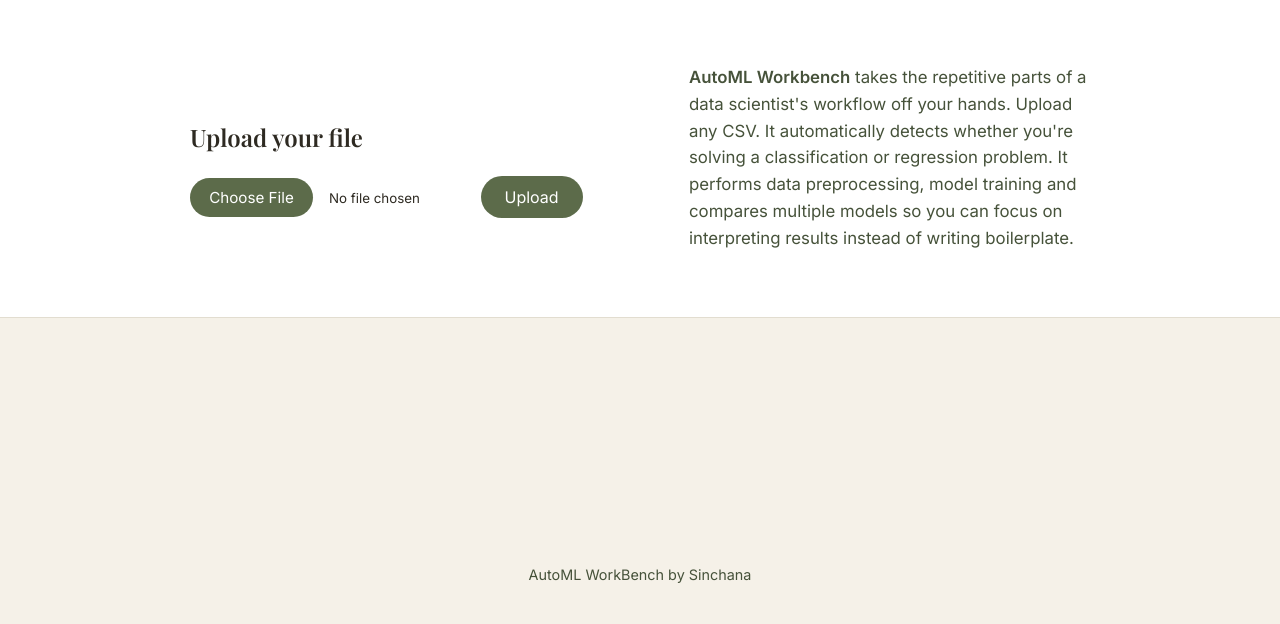
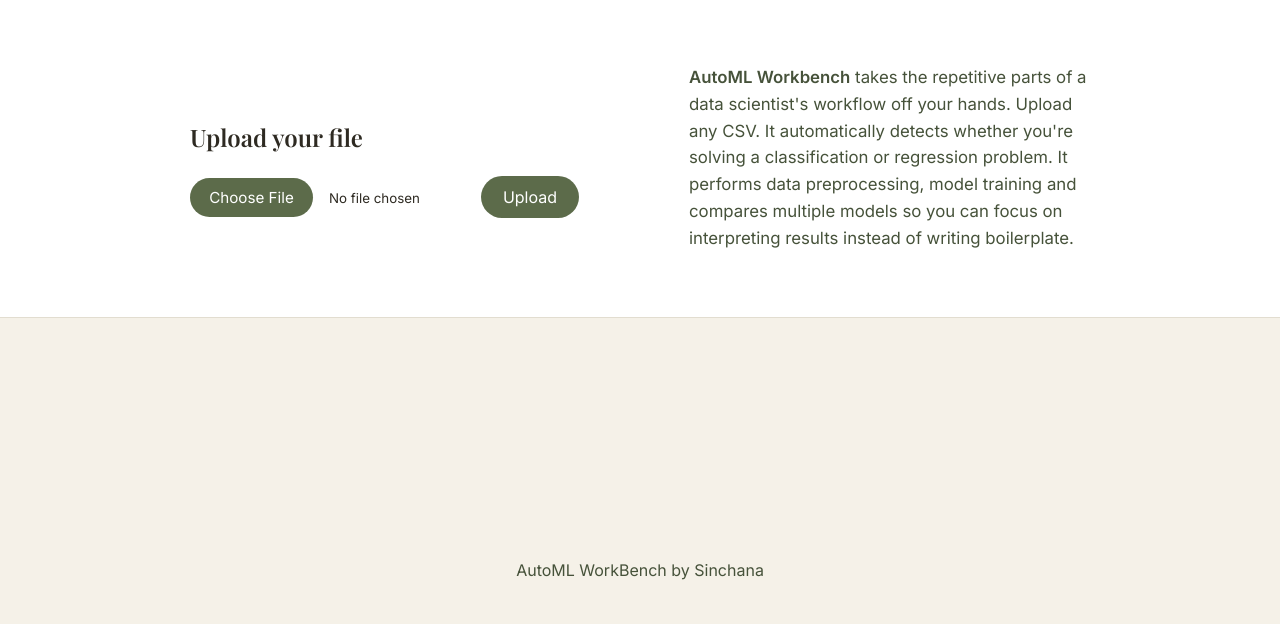
Before and after one commit to sinchanabm-ux/automl-workbench, a Flask app: page / in a window 1280 px wide. Shown: the part 176-800 px from the top of the page. Run offline with Flask 3, Linux system fonts and the light colour scheme; some web fonts are replaced.

Commit message:
Updated CSS

```diff
--- a/static/base.css
+++ b/static/base.css
@@ -54,7 +54,7 @@ footer {
     text-align: center;
     padding: 1.5rem;
     color: var(--color-accent-dark);
-    font-size: 0.9rem;
+    font-size: 1rem;
 }
 
 /* ---------- Shared button style ---------- */
@@ -63,7 +63,7 @@ button {
     color: white;
     border: none;
     border-radius: 999px;
-    padding: 0.7rem 1.5rem;
+    padding: 0.7rem 1.4rem;
     font-family: var(--font-body);
     font-size: 1rem;
     cursor: pointer;
```
